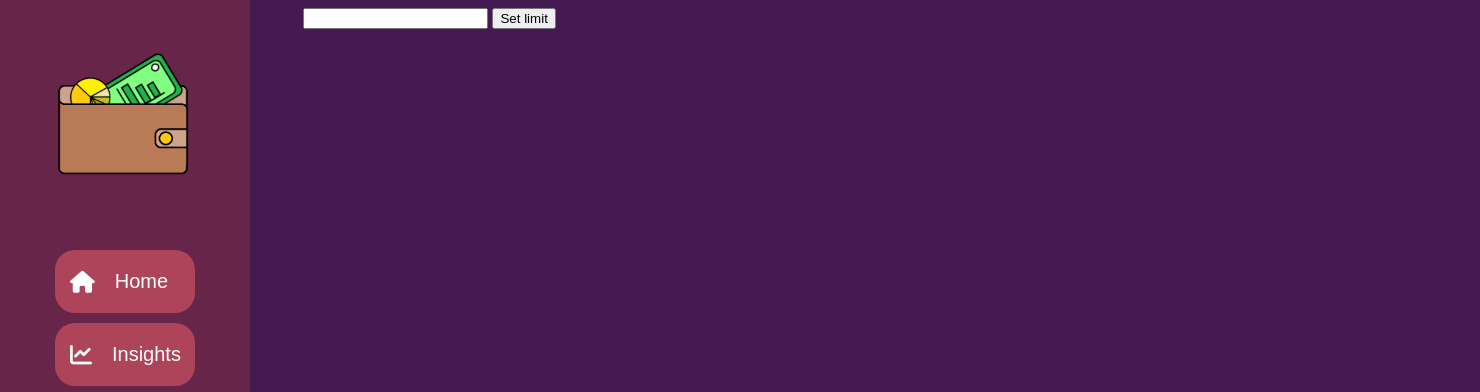
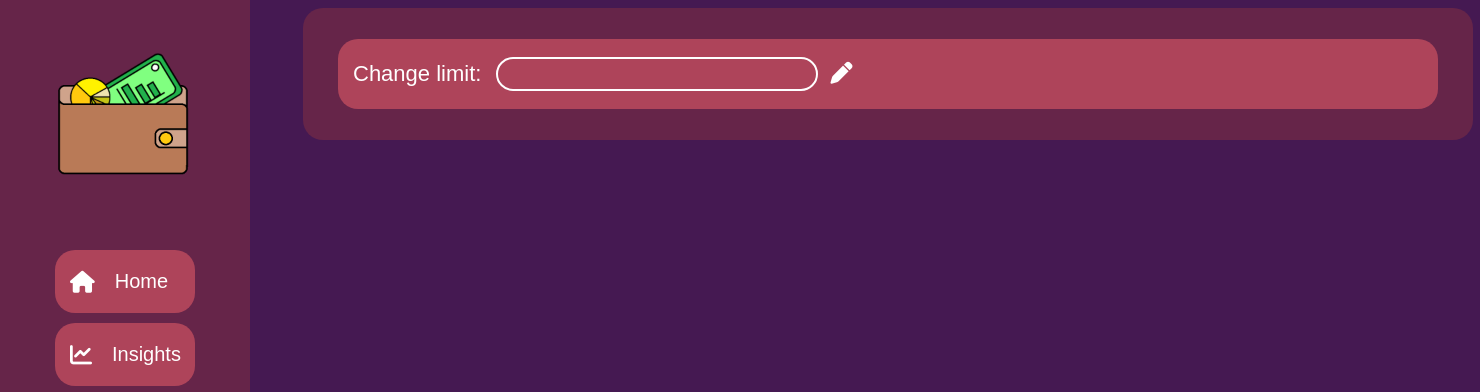
Before and after one commit to Arwers/finance-tracker, a Flask app: page /settings in a window 1480 px wide. Shown: the top 392 px of the page. Run offline with Flask 3, Linux system fonts and the light colour scheme; parts of the project's set-up code (start-up, migrations or seed data) failed here and were passed over; some libraries are stand-ins or nearby versions.

Commit message:
feat: add change limit button to settings tab

```diff
--- a/flaskr/homepage/static/css/style.css
+++ b/flaskr/homepage/static/css/style.css
@@ -12,7 +12,6 @@ html {
     left: 0;
     width: 200px;
     height: 100%;
-    padding: 25px 25px;
     background: #662549;
     padding: 25px 25px;
 }
--- a/flaskr/settings/static/css/style.css
+++ b/flaskr/settings/static/css/style.css
@@ -12,7 +12,6 @@ html {
     left: 0;
     width: 200px;
     height: 100%;
-    padding: 25px 25px;
     background: #662549;
     padding: 25px 25px;
 }
@@ -53,9 +52,41 @@ html {
 
 /* Main */
 .main {
+    width: 1140px;
     margin-left: 295px;
+    border-radius: 20px;
+    padding: 15px;
+    background: #662549;
 }
 
-button {
-    cursor: pointer;
+.options-list {
+    list-style: none;
+    padding: 0 20px;
 }
+.options-list li {
+    display: flex;
+    border-radius: 20px;
+    padding: 0 15px;
+    align-items: center;
+    background: #AE445A;
+    font-size: 22px;
+
+}
+
+.option-list-forms input {
+    margin-left: 15px;
+    font-size: 22px;
+    height: 30px;
+    border: 2px solid white;
+    border-radius: 20px;
+    background: transparent;
+    color: #ffffff;
+    padding: 0 15px;
+}
+
+.option-list-forms button {
+    font-size: 22px;
+    border: none;
+    background: transparent;
+    color: #ffffff;
+}
--- a/flaskr/settings/templates/settings.html
+++ b/flaskr/settings/templates/settings.html
@@ -62,8 +62,17 @@
     </header>
 
     <main class="main">
-        <form action="{{ url_for('settings.add_limit') }}" method="post">
-          <input type="number" name="limit" />
-          <button type="submit">Set limit</button>
-        </form>
+      <ul class="options-list">
+        <li>
+          <p>
+            Change limit:
+          </p>
+          <form action="{{ url_for('settings.add_limit') }}" method="post" class="option-list-forms">
+            <input type="number" name="limit"/>
+            <button type="submit">
+              <i class="fa-solid fa-pen"></i>
+            </button>
+          </form>
+        </li>
+      </ul>
     </main>
```
